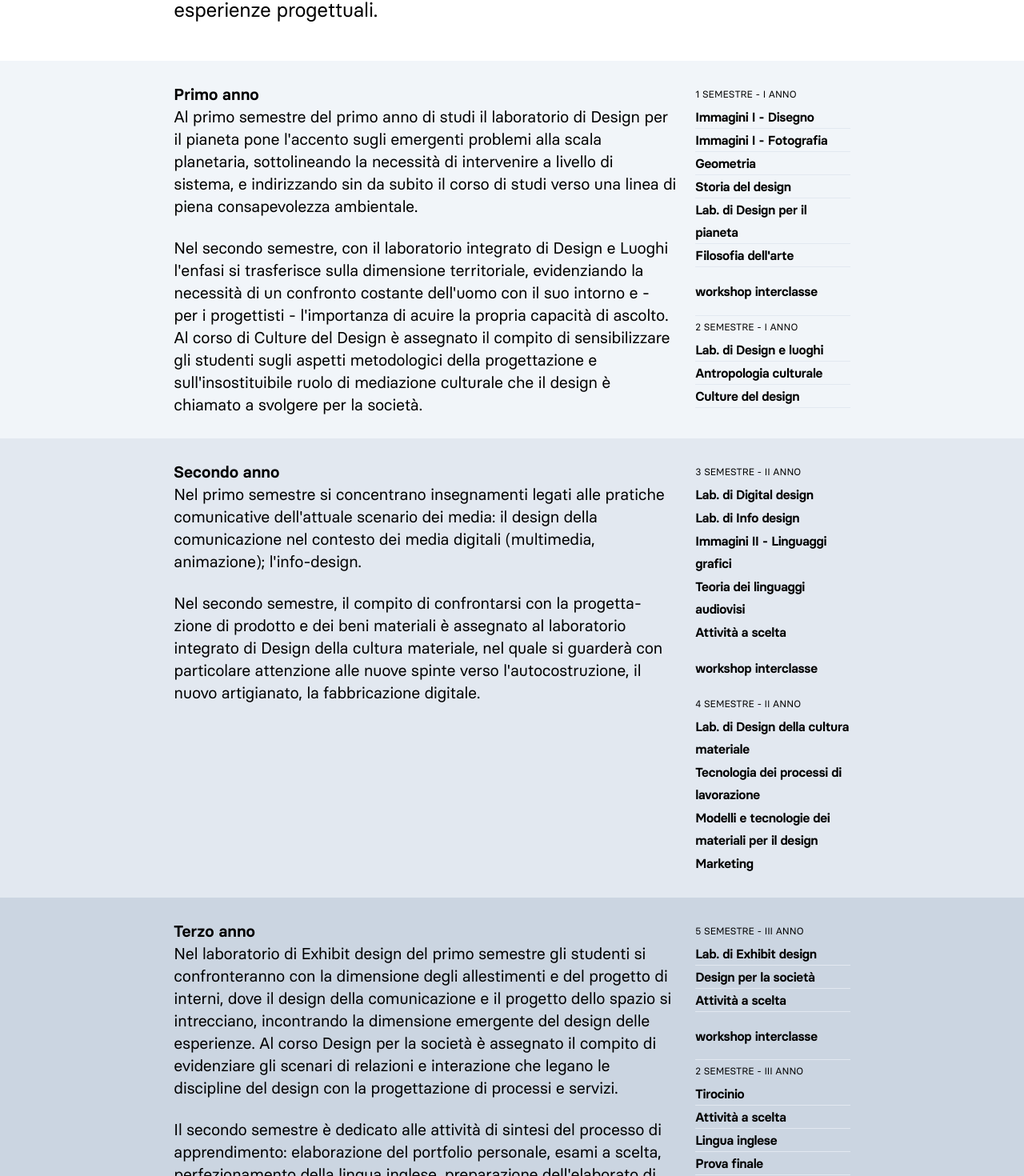
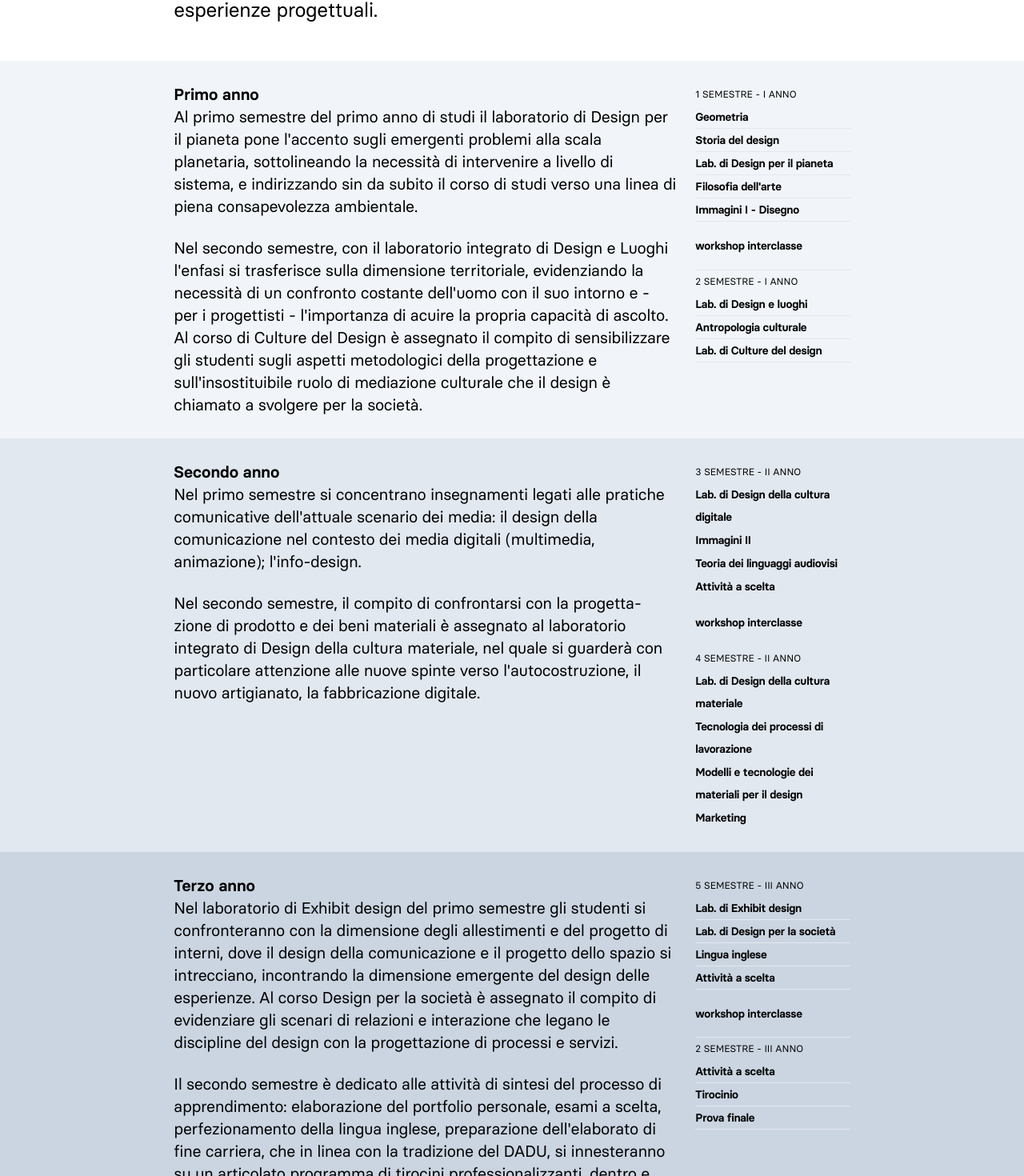
Before and after one commit to alfredocalosci/AlgheroXDesign_web, a Nuxt app in the folder algheroXdesign/: page /piano-studi in a window 1280 px wide. Shown: the part 389-1859 px from the top of the page at 80% size. Built offline with nearby package versions, Linux system fonts and the light colour scheme.

Commit message:
updated piano studi

```diff
--- a/algheroXdesign/pages/piano-studi.vue
+++ b/algheroXdesign/pages/piano-studi.vue
@@ -26,12 +26,11 @@
             </div>
             <div class="col-span-12 col-start-1 px-4 sm:px-0 xl:col-span-2 lg:col-span-3 md:col-span-3 col-span-12 col-start-1 py-7">
                     <ul>1 semestre - I anno
-                    <li>Immagini I - Disegno</li>
-                    <li>Immagini I - Fotografia</li>
-                    <li>Geometria</li>
-                    <li>Storia del design</li>
-                    <li>Lab. di Design per il pianeta</li>
-                    <li>Filosofia dell'arte</li>
+                        <li>Geometria</li>
+                        <li>Storia del design</li>
+                        <li>Lab. di Design per il pianeta</li>
+                        <li>Filosofia dell'arte</li>
+                        <li>Immagini I - Disegno</li>
                     </ul>
 
                     <ul>
@@ -41,8 +40,7 @@
                     <ul>2 semestre - I anno
                     <li>Lab. di Design e luoghi</li>
                     <li>Antropologia culturale</li>
-                    <li>Culture del design</li>
-
+                    <li>Lab. di Culture del design</li>
                     </ul>
             </div>
         </div>
@@ -64,9 +62,8 @@ il design della comunicazione nel contesto dei media digitali (multimedia, anima
             </div>
             <div class="col-span-12 col-start-1 px-4 sm:px-0 xl:col-span-2 lg:col-span-3 md:col-span-3 col-span-12 col-start-1 py-7">
                     <ul>3 semestre - II anno
-                    <li>Lab. di Digital design</li>
-                    <li>Lab. di Info design</li>
-                    <li>Immagini II - Linguaggi grafici</li>
+                    <li>Lab. di Design della cultura digitale</li>
+                    <li>Immagini II</li>
                     <li>Teoria dei linguaggi audiovisi</li>
                     <li>Attività a scelta</li>
                     </ul>
@@ -102,8 +99,10 @@ il design della comunicazione nel contesto dei media digitali (multimedia, anima
                 <div class="col-span-12 col-start-1 px-4 sm:px-0 xl:col-span-2 lg:col-span-3 md:col-span-3 col-span-12 col-start-1 py-7">
                         <ul>5 semestre - III anno
                         <li>Lab. di Exhibit design</li>
-                        <li>Design per la società</li>
+                        <li>Lab. di Design per la società</li>
+                        <li>Lingua inglese</li>
                         <li>Attività a scelta</li>
+
                         </ul>
 
                         <ul>
@@ -111,9 +110,8 @@ il design della comunicazione nel contesto dei media digitali (multimedia, anima
                         </ul>
 
                         <ul>2 semestre - III anno
+                        <li>Attività a scelta</li>
                         <li>Tirocinio</li>
-                        <li>Attività a scelta</li>
-                        <li>Lingua inglese</li>
                         <li>Prova finale</li>
                         </ul>
                 </div>
@@ -176,7 +174,7 @@ il design della comunicazione nel contesto dei media digitali (multimedia, anima
     ul{
         @apply text-[12px] uppercase font-[400] leading-[28px];
         li{
-            @apply normal-case text-[16px] font-[500] tracking-[-.02em] border-b border-solid border-slate-200 leading-[28px];
+            @apply normal-case text-[14px] font-[500] tracking-[-.02em] border-b border-solid border-slate-200 leading-[28px];
         }
     }
 }
```
Also changed, not shown: 1 other file (tests, documents, lock files or other folders).
